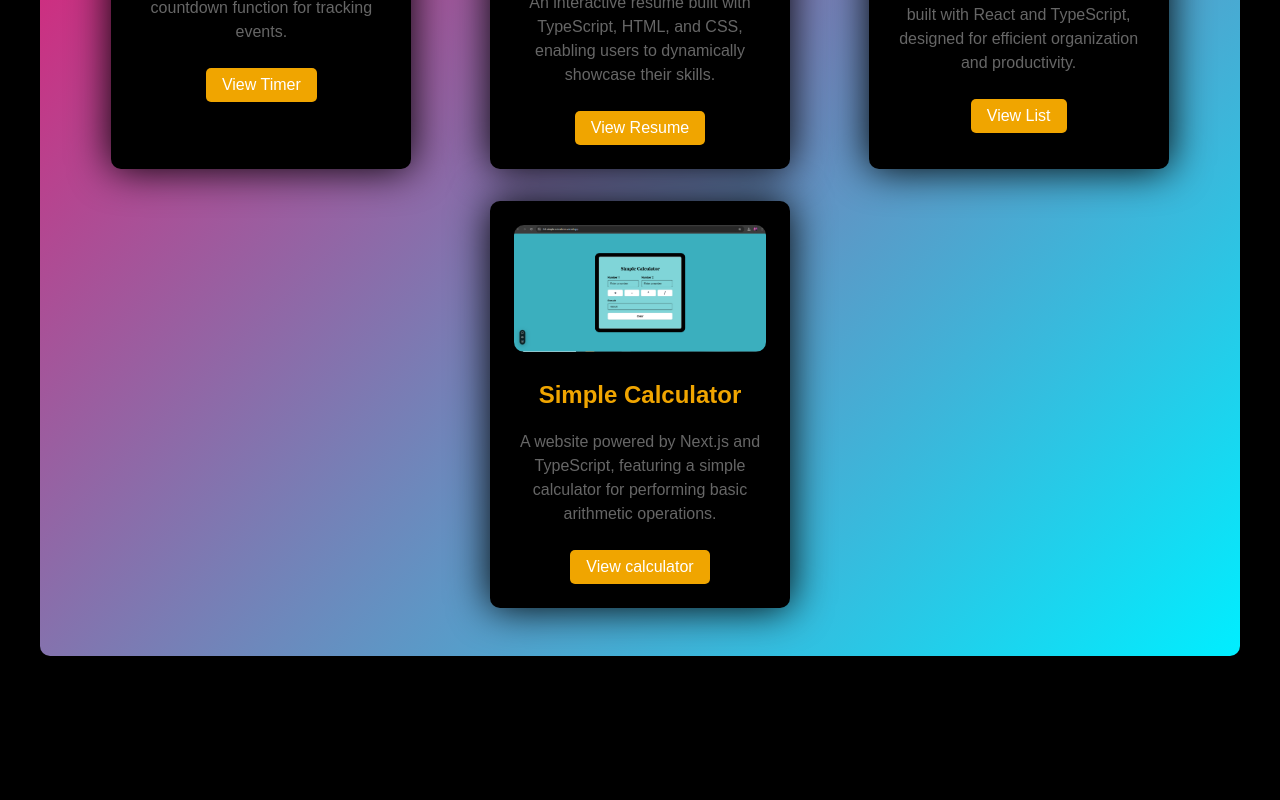
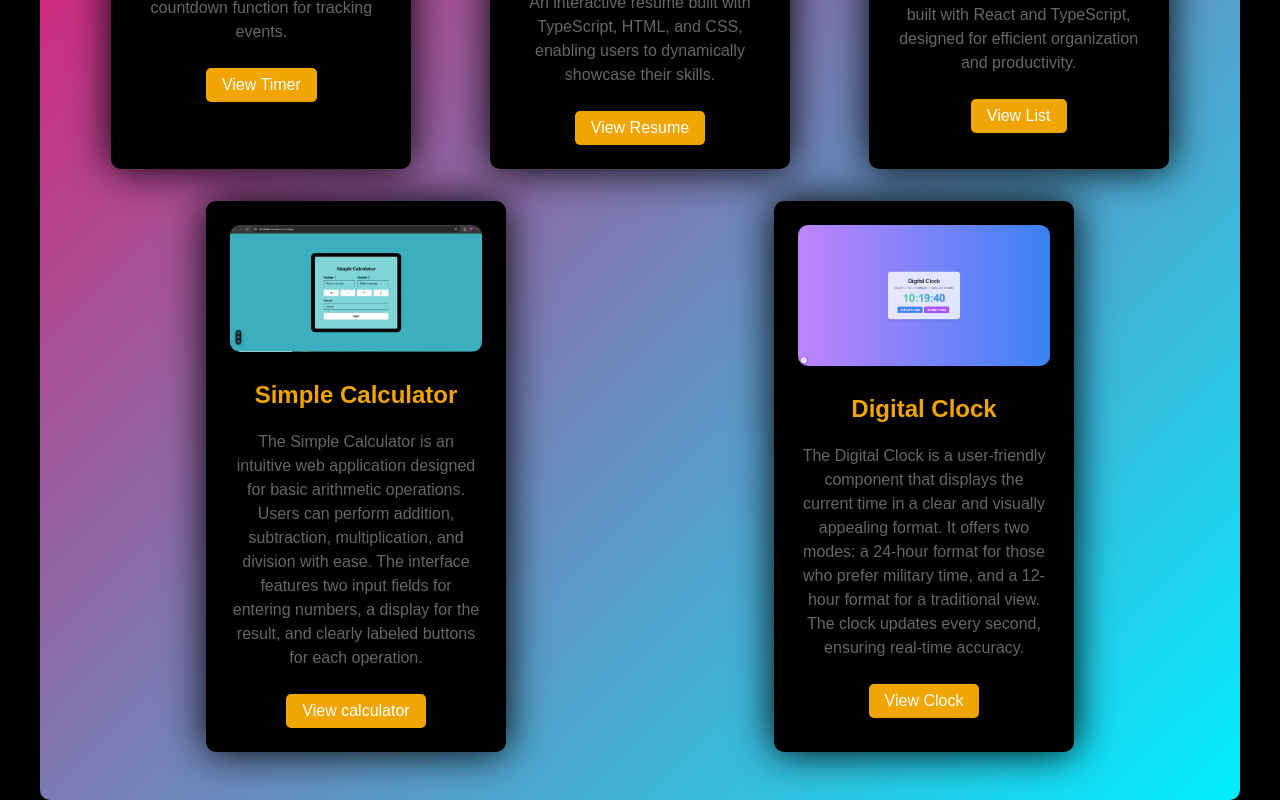
Before and after one commit to raaefkhan44/Portfolio-Custom-CSS, a Next.js app: page /project in a window 1280 px wide. Shown: the part 558-1358 px from the top of the page. Before the commit the page ends 1214 px from the top, so only its background shows below. Built offline with nearby package versions, Linux system fonts and the light colour scheme.

Commit message:
changes done

```diff
--- a/src/app/project/page.tsx
+++ b/src/app/project/page.tsx
@@ -87,7 +87,7 @@ export default function Project() {
           />
           <h3>Simple Calculator</h3>
           <p>
-          A website powered by Next.js and TypeScript, featuring a simple calculator for performing basic arithmetic operations.
+          The Simple Calculator is an intuitive web application designed for basic arithmetic operations. Users can perform addition, subtraction, multiplication, and division with ease. The interface features two input fields for entering numbers, a display for the result, and clearly labeled buttons for each operation.
           </p>
           <button type="button">
             <a
@@ -99,6 +99,30 @@ export default function Project() {
           </button>
         </div>
 
+        <div className="project-item">
+          <Image
+            src="/digital clock.PNG"
+            alt="Portfolio Item Image"
+            width={300}
+            height={250}
+            className="portfolio-image"
+          />
+          <h3>Digital Clock</h3>
+          <p>
+          The Digital Clock is a user-friendly component that displays the current time in a clear and visually appealing format. It offers two modes: a 24-hour format for those who prefer military time, and a 12-hour format for a traditional view. The clock updates every second, ensuring real-time accuracy.
+          </p>
+          <button type="button">
+            <a
+              href="https://05-digital-clock.vercel.app/"
+              target="_blank"
+            >
+              View Clock
+            </a>
+          </button>
+        </div>
+
+
+
       </div>
     </div>
   );
```
Also changed, not shown: public/digital clock.PNG (added).
